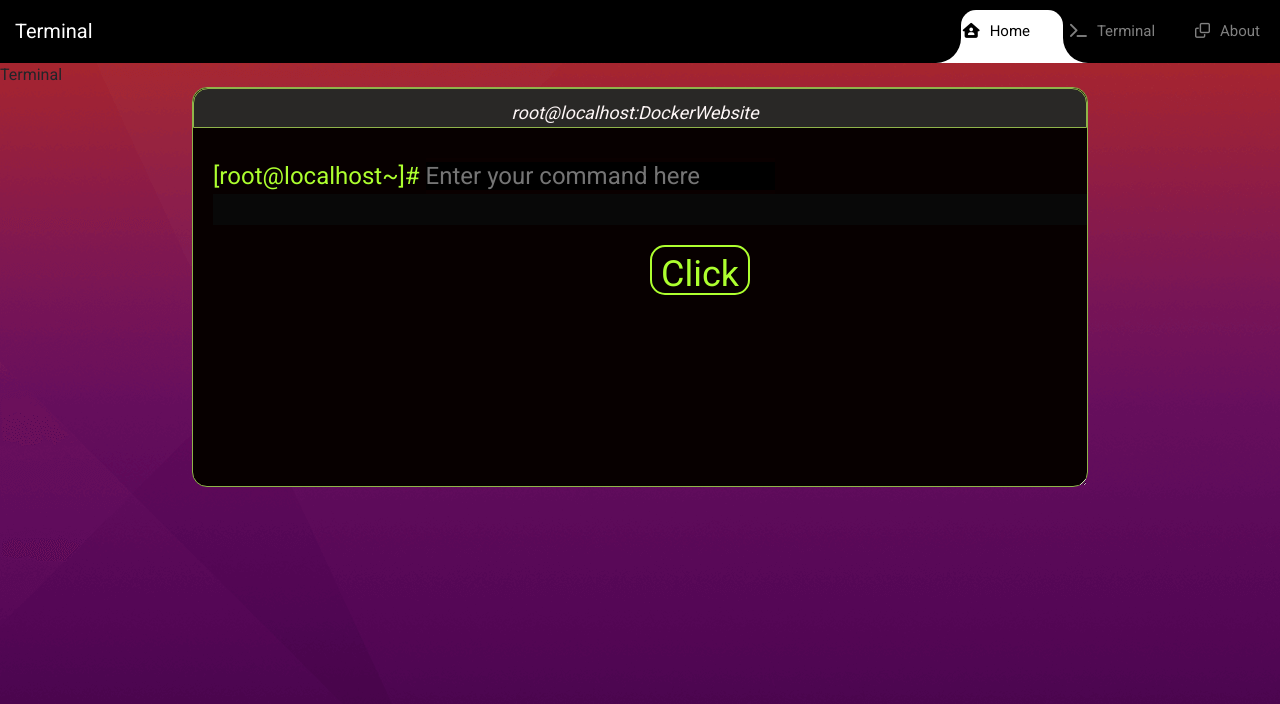
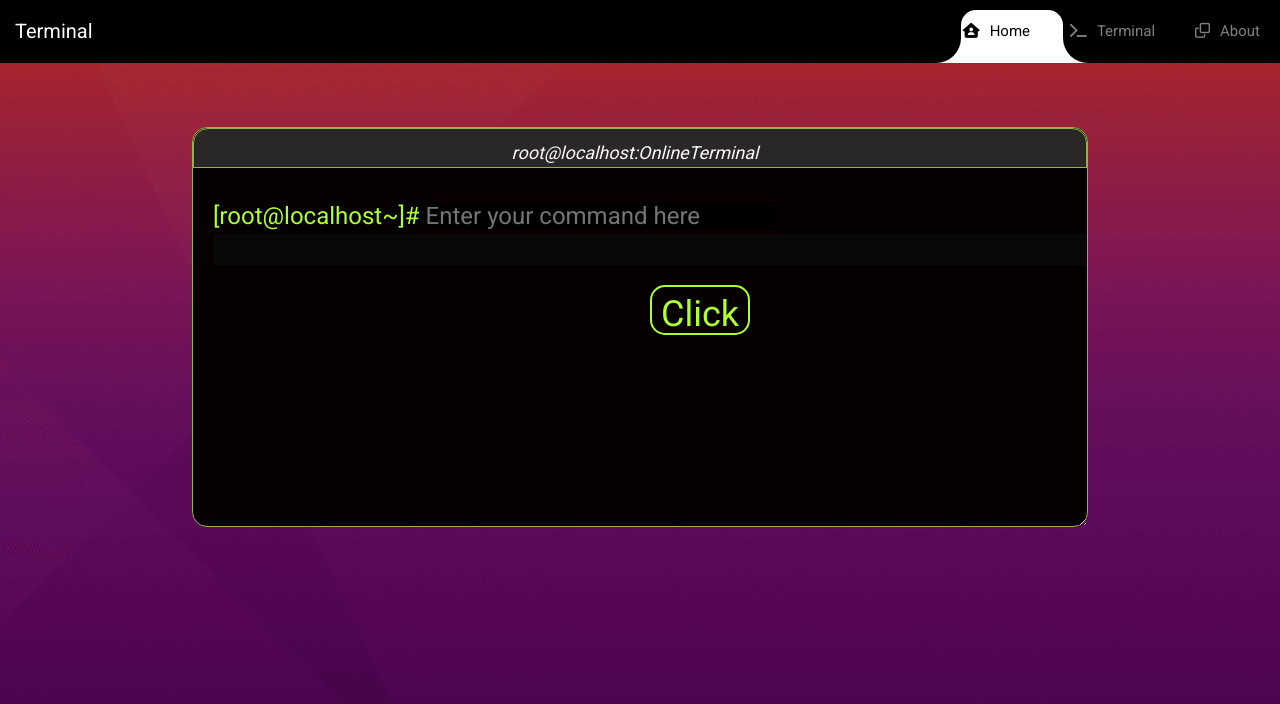
Before and after one commit to rohit-rambade/linux-emulator-website, a React (Create React App) app: page /terminal in a window 1280 px wide. Shown: the top 704 px of the page. Built offline with nearby package versions, Linux system fonts and the light colour scheme.

Commit message:
some changes

```diff
--- a/src/pages/Terminal/Terminal.css
+++ b/src/pages/Terminal/Terminal.css
@@ -8,6 +8,7 @@ body{
 
 .terminal_head{
     font-size: 18px;
+    position: sticky;
     border:solid rgb(143, 180, 74) 0.5px;
     color: rgb(253, 246, 246);
     height: 40px;
@@ -27,6 +28,7 @@ body{
     border:solid rgb(143, 180, 74) 0.5px;
     font-size: 24px;
     margin: auto;
+    margin-top: 5%;
     /* height: 70vh;
     width: 97%;     */
     height: 50vh;
--- a/src/pages/Terminal/Terminal.js
+++ b/src/pages/Terminal/Terminal.js
@@ -7,10 +7,10 @@ export const Terminal = () => {
 
   return (
     <>
-    Terminal
+
     <div className='Terminal'>
       <div className="terminal_head">
-		    <i>root@localhost:DockerWebsite</i>
+		    <i>root@localhost:OnlineTerminal</i>
 	  	</div>
 
       <Terminal_input />
```
